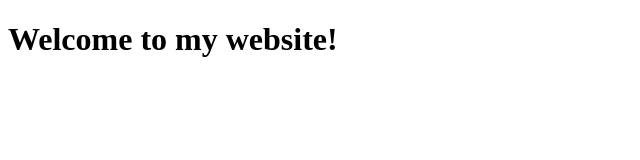
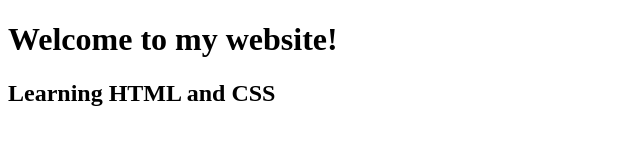
Before and after one commit to sharaseaman/sharaseaman.github.io, a plain HTML site: page index.html in a window 1280 px wide. Shown: the whole page, without its empty margins (0-640 px from the left). Drawn offline with Linux system fonts and the light colour scheme.

Commit message:
Update index.html

```diff
--- a/index.html
+++ b/index.html
@@ -5,6 +5,8 @@
   </head>
   <body>
     <h1>Welcome to my website!</h1>
+    <h2>Learning HTML and CSS</h2>
+
   </body>
 
 </html>
```
